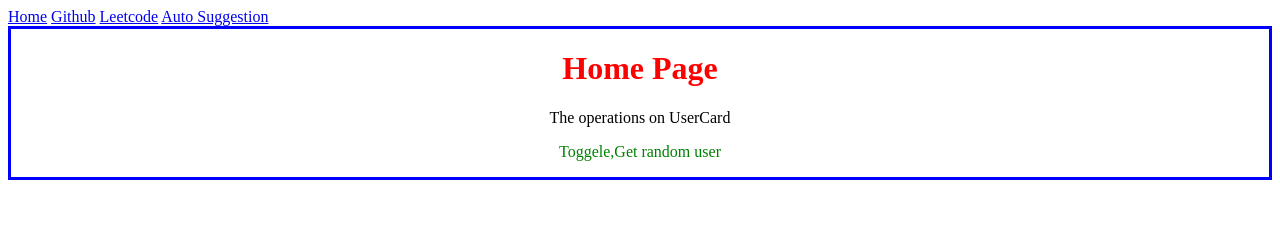
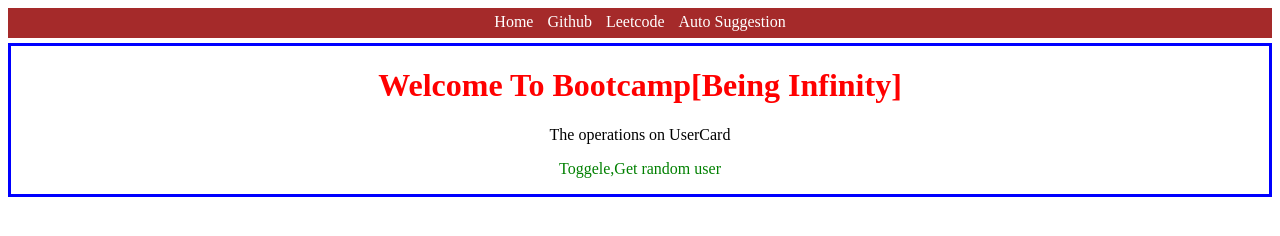
Before and after one commit to Satwika-y1/autosuggest, a website: page frontend/index.html in a window 1280 px wide. Drawn offline with Linux system fonts and the light colour scheme.

Commit message:
updatedd

```diff
--- a/frontend/index.css
+++ b/frontend/index.css
@@ -15,3 +15,17 @@ h1 {
 #p2{
     color:green;
 }
+#nav{
+    text-align:center;
+    background-color:brown;
+    height: 25px;
+    padding-top: 5px;
+    margin-bottom: 5px;
+
+}
+#nav a{
+    margin: 0px 5px;
+    text-decoration:none;
+    color:white;
+
+}
--- a/frontend/index.html
+++ b/frontend/index.html
@@ -16,7 +16,7 @@
 
     </div>
     <div id="home-intro">
-    <h1>Home Page</h1>
+    <h1>Welcome To Bootcamp[Being Infinity]</h1>
     <p id="p1">The operations on UserCard</p>
     <p id="p2">Toggele,Get random user</p>
     </div>
```
